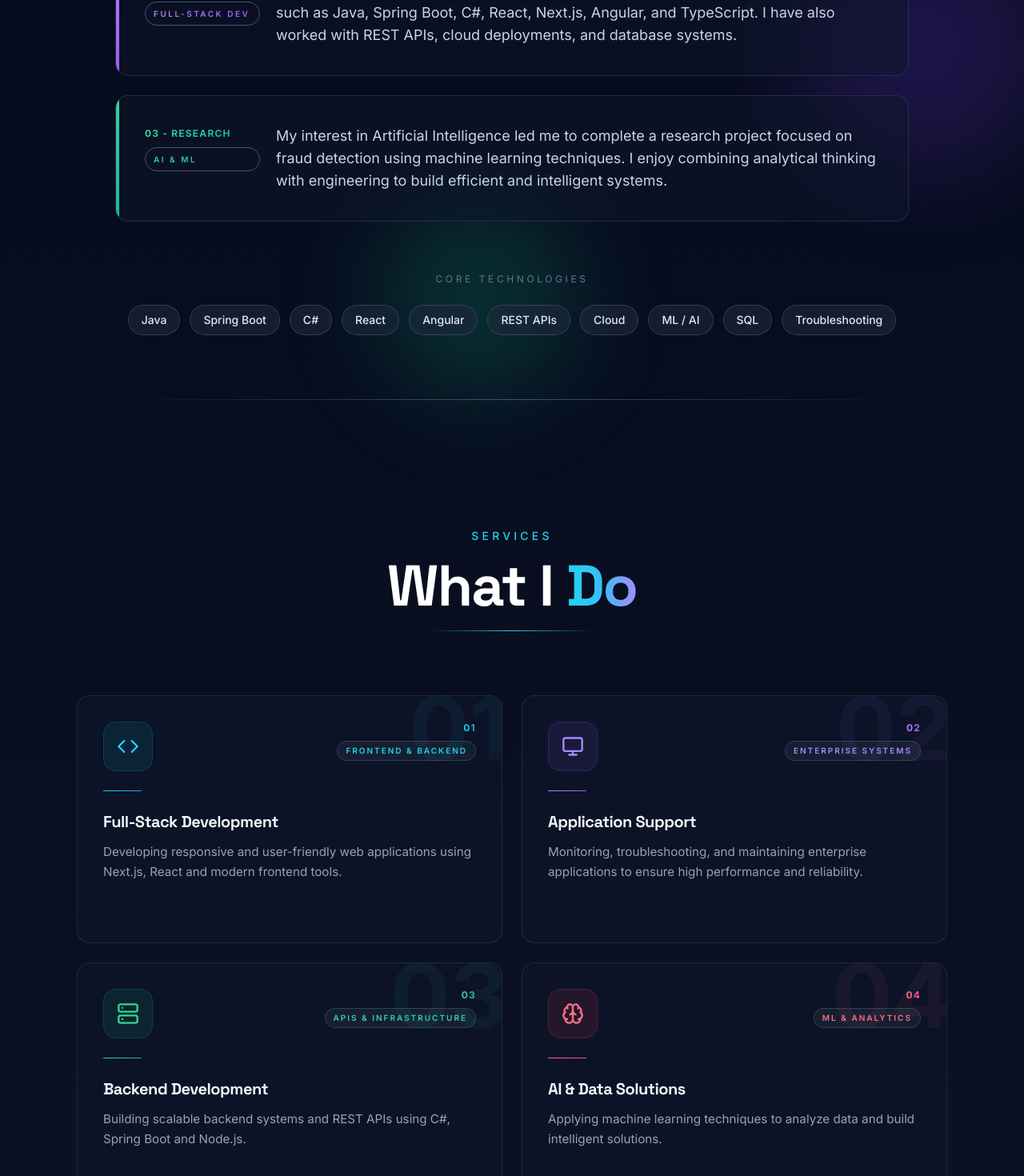
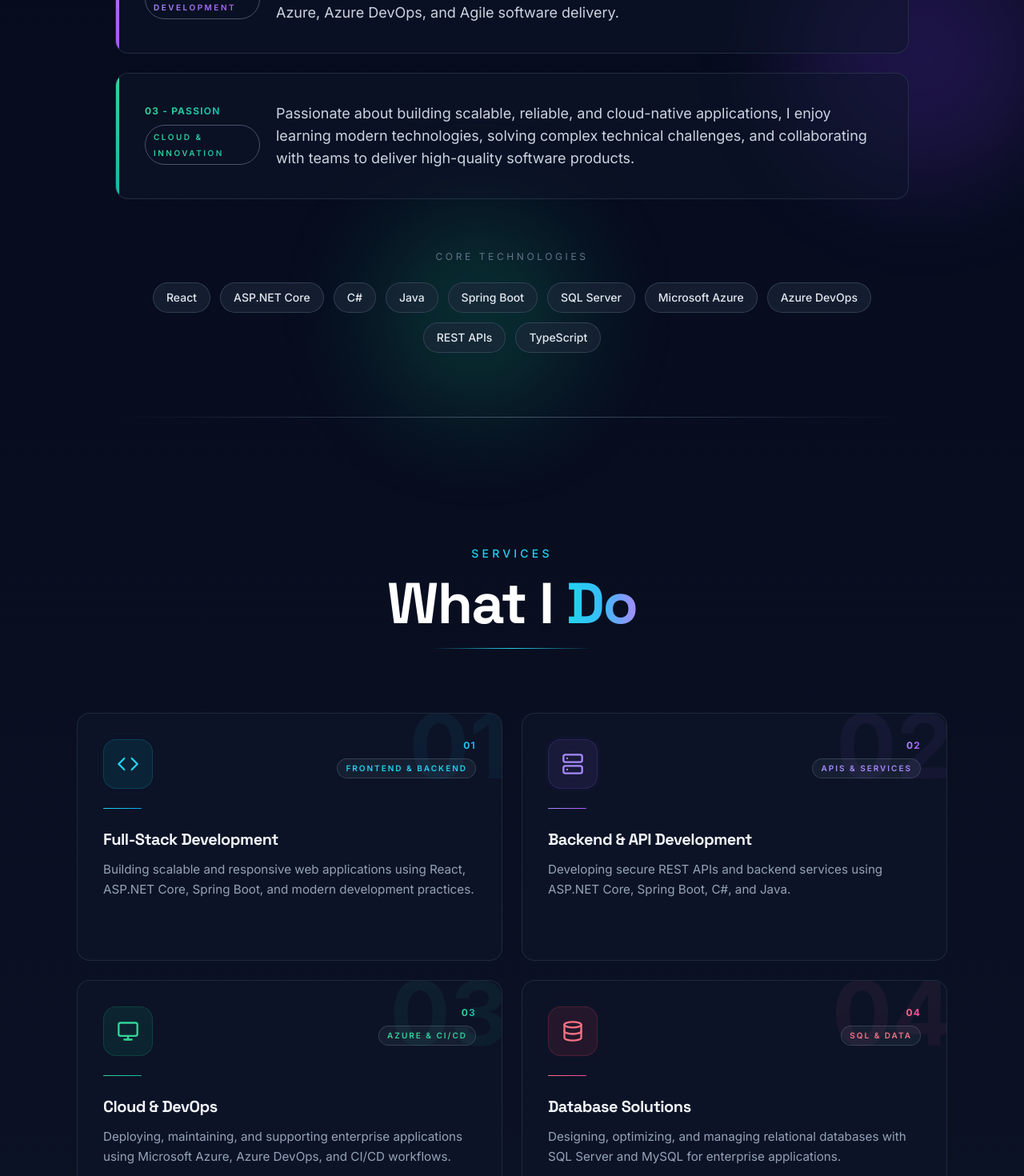
Before and after one commit to achintha-alahakoon/portfolio, a React (Vite) app: page / in a window 1280 px wide. Shown: the part 1580-3050 px from the top of the page at 80% size. Built offline with nearby package versions, Linux system fonts and the light colour scheme.

Commit message:
Update About and Experience sections; enhance Services content and structure

```diff
--- a/src/pages/About.tsx
+++ b/src/pages/About.tsx
@@ -10,36 +10,36 @@ import { useRef, useState, useEffect } from "react";
 
 const paragraphs = [
   {
-    label: "01 - Role",
-    text: "I am an IT graduate currently working as an Application Support Engineer Intern at Fintechnology Asia Pacific Lanka (Pvt) Ltd (FINAP), with a strong foundation in software systems, database management, and troubleshooting. I enjoy solving real-world problems by analyzing system behavior, identifying issues, and ensuring applications run smoothly.",
+    label: "01 - About",
+    text: "I am an IT graduate currently working as a Software Engineer Intern at Fintechnology Asia Pacific Lanka (Pvt) Ltd (FINAP). My experience includes developing and maintaining cloud-based enterprise applications while contributing to scalable software solutions used in real-world business environments.",
     accent: "from-cyan-400 to-sky-500",
-    tag: "Support Engineering",
+    tag: "Software Engineering",
   },
   {
-    label: "02 - Stack",
-    text: "In addition to support, I have experience in full-stack development using technologies such as Java, Spring Boot, C#, React, Next.js, Angular, and TypeScript. I have also worked with REST APIs, cloud deployments, and database systems.",
+    label: "02 - Expertise",
+    text: "I specialize in full-stack development using React, ASP.NET Core, C#, Spring Boot, SQL Server, and MySQL. I also have experience with REST API development, Microsoft Azure, Azure DevOps, and Agile software delivery.",
     accent: "from-violet-400 to-purple-500",
-    tag: "Full-Stack Dev",
+    tag: "Full-Stack Development",
   },
   {
-    label: "03 - Research",
-    text: "My interest in Artificial Intelligence led me to complete a research project focused on fraud detection using machine learning techniques. I enjoy combining analytical thinking with engineering to build efficient and intelligent systems.",
+    label: "03 - Passion",
+    text: "Passionate about building scalable, reliable, and cloud-native applications, I enjoy learning modern technologies, solving complex technical challenges, and collaborating with teams to deliver high-quality software products.",
     accent: "from-emerald-400 to-teal-500",
-    tag: "AI & ML",
+    tag: "Cloud & Innovation",
   },
 ];
 
 const skills = [
+  "React",
+  "ASP.NET Core",
+  "C#",
   "Java",
   "Spring Boot",
-  "C#",
-  "React",
-  "Angular",
+  "SQL Server",
+  "Microsoft Azure",
+  "Azure DevOps",
   "REST APIs",
-  "Cloud",
-  "ML / AI",
-  "SQL",
-  "Troubleshooting",
+  "TypeScript",
 ];
 
 function TiltCard({
--- a/src/pages/Experience.tsx
+++ b/src/pages/Experience.tsx
@@ -5,10 +5,10 @@ import { useRef } from 'react';
 
 const experiences = [
   {
-    title: 'Application Support Engineer Intern',
+    title: 'Software Engineer Intern',
     company: 'Fintechnology Asia Pacific Lanka (Pvt) Ltd (FINAP)',
     description:
-      'Supporting enterprise applications by monitoring system performance, troubleshooting production issues, and ensuring data accuracy using SQL and API analysis. Collaborating with teams to maintain reliable system operations.',
+      'Developing and supporting fintech applications using React, .NET, SQL Server, and Azure. Working on frontend modules, backend API integrations, database operations, and troubleshooting production systems to deliver reliable enterprise solutions.',
     number: '01',
     accent: 'from-cyan-400 to-sky-500',
     glow: 'rgba(34,211,238,0.12)',
@@ -18,13 +18,13 @@ const experiences = [
     iconBorder: 'border-cyan-500/20',
     dotColor: 'bg-cyan-400',
     dotGlow: 'shadow-cyan-400/60',
-    tags: ['SQL', 'Azure', 'API Analysis', 'System Monitoring'],
+    tags: ['React', '.NET', 'SQL Server', 'Azure', 'REST APIs'],
   },
   {
     title: 'Software Engineer Intern',
-    company: 'SLT Mobitel',
+    company: 'Sri Lanka Telecom PLC (SLT)',
     description:
-      'Developed full-stack applications using React and Spring Boot, built REST APIs, and worked with databases to support enterprise-level solutions.',
+      'Developed full-stack enterprise applications using React, Spring Boot, and MySQL. Designed REST APIs, implemented frontend components, and integrated database solutions for the Product Information System.',
     number: '02',
     accent: 'from-violet-400 to-purple-500',
     glow: 'rgba(167,139,250,0.12)',
@@ -34,13 +34,13 @@ const experiences = [
     iconBorder: 'border-violet-500/20',
     dotColor: 'bg-violet-400',
     dotGlow: 'shadow-violet-400/60',
-    tags: ['React', 'Spring Boot', 'REST APIs'],
+    tags: ['React', 'Spring Boot', 'Java', 'MySQL', 'REST APIs'],
   },
   {
     title: 'Production Supervisor',
     company: 'Royal Ceramics Lanka PLC',
     description:
-      'Managed production operations, optimized workflows, and ensured quality control in a fast-paced manufacturing environment.',
+      'Managed daily production operations, coordinated teams, monitored quality standards, and improved operational efficiency within a manufacturing environment.',
     number: '03',
     accent: 'from-emerald-400 to-teal-500',
     glow: 'rgba(52,211,153,0.12)',
@@ -50,7 +50,7 @@ const experiences = [
     iconBorder: 'border-emerald-500/20',
     dotColor: 'bg-emerald-400',
     dotGlow: 'shadow-emerald-400/60',
-    tags: ['Operations', 'Quality Control', 'Leadership'],
+    tags: ['Operations', 'Quality Control', 'Team Leadership'],
   },
 ];
 
--- a/src/pages/Services.tsx
+++ b/src/pages/Services.tsx
@@ -1,109 +1,5 @@
-// import { motion } from 'framer-motion';
-// import { MonitorIcon, ServerIcon, CodeIcon, BrainIcon } from 'lucide-react';
-// import { SectionWrapper } from '../components/SectionWrapper';
-// const services = [
-// {
-//   icon: CodeIcon,
-//   title: 'Full-Stack Development',
-//   description:
-//   'Developing responsive and user-friendly web applications using Next.js, React and modern frontend tools.'
-// },
-// {
-//   icon: MonitorIcon,
-//   title: 'Application Support',
-//   description:
-//   'Monitoring, troubleshooting, and maintaining enterprise applications to ensure high performance and reliability.'
-// },
-// {
-//   icon: ServerIcon,
-//   title: 'Backend Development',
-//   description:
-//   'Building scalable backend systems and REST APIs using C#, Spring Boot and Node.js.'
-// },
-// {
-//   icon: BrainIcon,
-//   title: 'AI & Data Solutions',
-//   description:
-//   'Applying machine learning techniques to analyze data and build intelligent solutions.'
-// }];
-
-// export function Services() {
-//   return (
-//     <SectionWrapper
-//       id="services"
-//       className="bg-gradient-to-b from-transparent to-slate-900/20">
-
-//       <div className="max-w-7xl mx-auto">
-//         <motion.h2
-//           className="text-4xl md:text-5xl font-bold text-center mb-16 bg-gradient-to-r from-cyan-400 to-blue-500 bg-clip-text text-transparent"
-//           initial={{
-//             opacity: 0,
-//             y: 20
-//           }}
-//           whileInView={{
-//             opacity: 1,
-//             y: 0
-//           }}
-//           viewport={{
-//             once: true
-//           }}
-//           transition={{
-//             duration: 0.6
-//           }}>
-
-//           What I Do
-//         </motion.h2>
-
-//         <div className="grid grid-cols-1 md:grid-cols-2 gap-8">
-//           {services.map((service, index) => {
-//             const Icon = service.icon;
-//             return (
-//               <motion.div
-//                 key={service.title}
-//                 className="glass glass-hover rounded-3xl p-8"
-//                 initial={{
-//                   opacity: 0,
-//                   y: 30
-//                 }}
-//                 whileInView={{
-//                   opacity: 1,
-//                   y: 0
-//                 }}
-//                 viewport={{
-//                   once: true
-//                 }}
-//                 transition={{
-//                   duration: 0.6,
-//                   delay: index * 0.1
-//                 }}>
-
-//                 <div className="flex items-start gap-6">
-//                   <div className="p-4 bg-cyan-500/10 rounded-2xl border border-cyan-500/20">
-//                     <Icon className="w-8 h-8 text-cyan-400" />
-//                   </div>
-//                   <div className="flex-1">
-//                     <h3 className="text-2xl font-semibold mb-3 text-slate-100">
-//                       {service.title}
-//                     </h3>
-//                     <p className="text-slate-400 leading-relaxed">
-//                       {service.description}
-//                     </p>
-//                   </div>
-//                 </div>
-//               </motion.div>);
-
-//           })}
-//         </div>
-//       </div>
-//     </SectionWrapper>);
-
-// }
-
-
-
-
 import { motion, useMotionValue, useSpring, useTransform } from 'framer-motion';
-import { MonitorIcon, ServerIcon, CodeIcon, BrainIcon } from 'lucide-react';
+import { MonitorIcon, ServerIcon, CodeIcon, DatabaseIcon } from 'lucide-react';
 import { SectionWrapper } from '../components/SectionWrapper';
 import { useRef } from 'react';
 
@@ -113,7 +9,7 @@ const services = [
     number: '01',
     title: 'Full-Stack Development',
     description:
-      'Developing responsive and user-friendly web applications using Next.js, React and modern frontend tools.',
+      'Building scalable and responsive web applications using React, ASP.NET Core, Spring Boot, and modern development practices.',
     accent: 'from-cyan-400 to-sky-500',
     glow: 'rgba(34,211,238,0.15)',
     border: 'rgba(34,211,238,0.25)',
@@ -123,46 +19,46 @@ const services = [
     tag: 'Frontend & Backend',
   },
   {
-    icon: MonitorIcon,
+    icon: ServerIcon,
     number: '02',
-    title: 'Application Support',
+    title: 'Backend & API Development',
     description:
-      'Monitoring, troubleshooting, and maintaining enterprise applications to ensure high performance and reliability.',
+      'Developing secure REST APIs and backend services using ASP.NET Core, Spring Boot, C#, and Java.',
     accent: 'from-violet-400 to-purple-500',
     glow: 'rgba(167,139,250,0.15)',
     border: 'rgba(167,139,250,0.25)',
     iconBg: 'bg-violet-500/10',
     iconBorder: 'border-violet-500/20',
     iconColor: 'text-violet-400',
-    tag: 'Enterprise Systems',
+    tag: 'APIs & Services',
   },
   {
-    icon: ServerIcon,
+    icon: MonitorIcon,
     number: '03',
-    title: 'Backend Development',
+    title: 'Cloud & DevOps',
     description:
-      'Building scalable backend systems and REST APIs using C#, Spring Boot and Node.js.',
+      'Deploying, maintaining, and supporting enterprise applications using Microsoft Azure, Azure DevOps, and CI/CD workflows.',
     accent: 'from-emerald-400 to-teal-500',
     glow: 'rgba(52,211,153,0.15)',
     border: 'rgba(52,211,153,0.25)',
     iconBg: 'bg-emerald-500/10',
     iconBorder: 'border-emerald-500/20',
     iconColor: 'text-emerald-400',
-    tag: 'APIs & Infrastructure',
+    tag: 'Azure & CI/CD',
   },
   {
-    icon: BrainIcon,
+    icon: DatabaseIcon,
     number: '04',
-    title: 'AI & Data Solutions',
+    title: 'Database Solutions',
     description:
-      'Applying machine learning techniques to analyze data and build intelligent solutions.',
+      'Designing, optimizing, and managing relational databases with SQL Server and MySQL for enterprise applications.',
     accent: 'from-rose-400 to-pink-500',
     glow: 'rgba(251,113,133,0.15)',
     border: 'rgba(251,113,133,0.25)',
     iconBg: 'bg-rose-500/10',
     iconBorder: 'border-rose-500/20',
     iconColor: 'text-rose-400',
-    tag: 'ML & Analytics',
+    tag: 'SQL & Data',
   },
 ];
 
```
